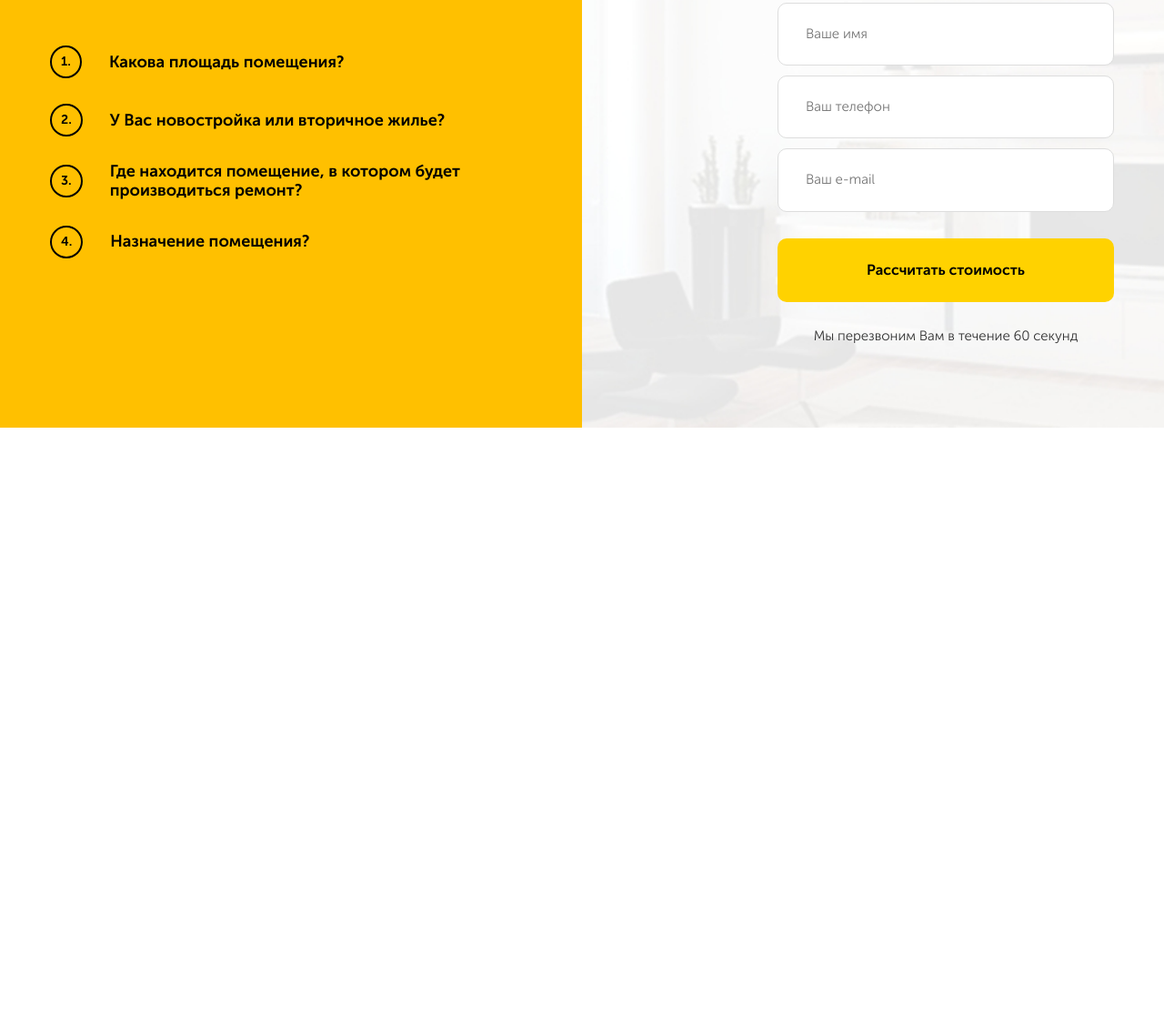
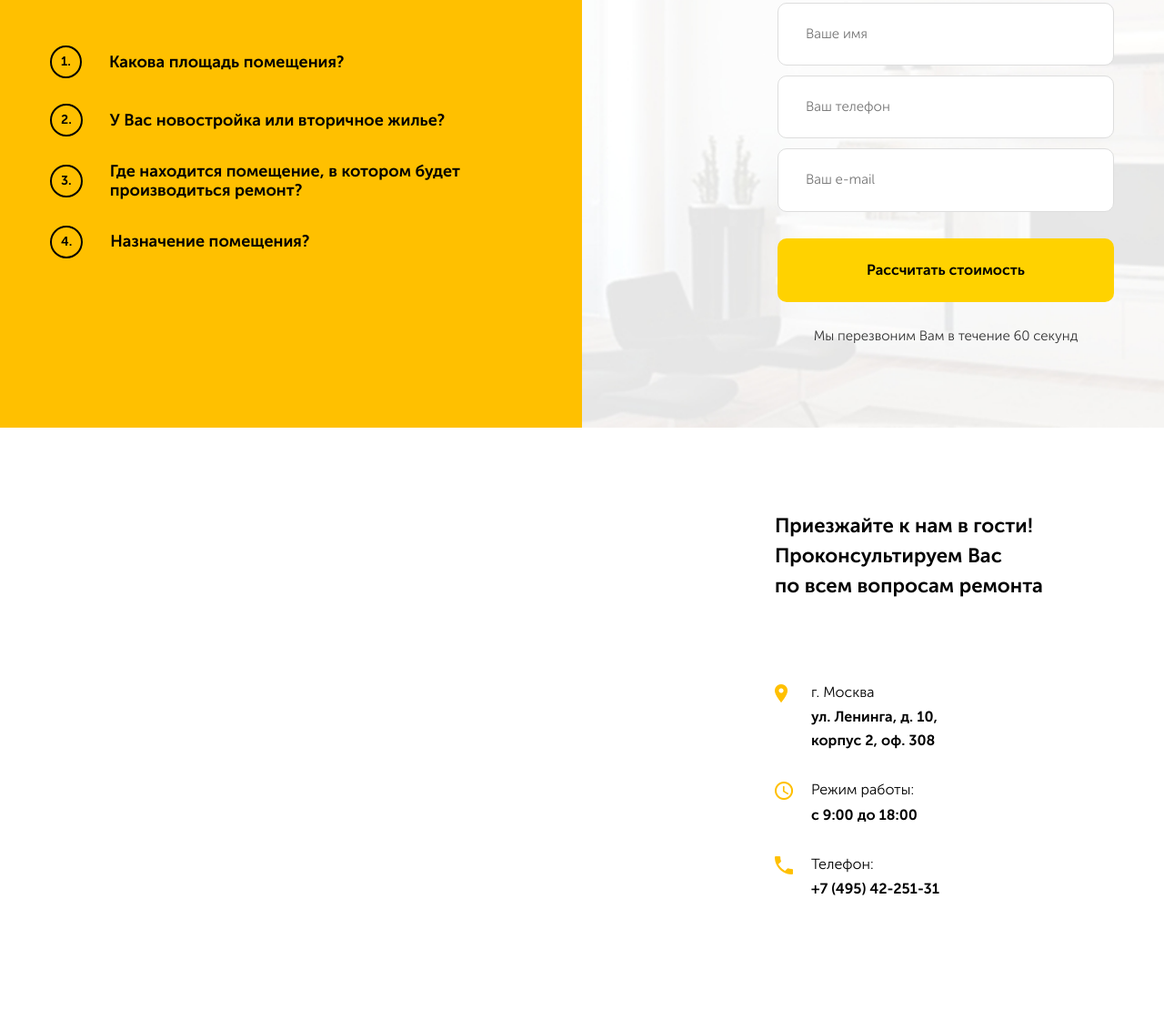
Before and after one commit to kovgansergey/homework22-required, a plain HTML site: page src/index.html in a window 1280 px wide. Shown: the part 3582-4692 px from the top of the page at 91% size. Before the commit the page ends 4052 px from the top, so only its background shows below. Drawn offline with nearby package versions, Linux system fonts and the light colour scheme.

Commit message:
сверстал подвал с картой

```diff
--- a/src/index.html
+++ b/src/index.html
@@ -3,7 +3,7 @@
 <head>
 	<meta http-equiv="Content-Type" content="text/html; charset=UTF-8">
 	<meta name="viewport" content="width=device-width, initial-scale=1, shrink-to-fit=no">
-	<title>homework21(required)</title>
+	<title>homework22(required)</title>
 	<link rel="stylesheet" href="css/normalize.css">
 	<link rel="stylesheet" href="css/animate.css">
 	<link rel="stylesheet" href="css/style.css">
@@ -256,6 +256,49 @@
 	</section>
 	<!-- /.brif -->
 
+	<!-- Подвал сайта с картой -->
+	<footer class="footer">
+		<div class="footer__map">
+			<script type="text/javascript" charset="utf-8" async src="https://api-maps.yandex.ru/services/constructor/1.0/js/?um=constructor%3A41861bb43d99066b7abea78076c89dce1b1feedddcda5db72417a0c8045884a6&amp;width=100%25&amp;height=640&amp;lang=ru_RU&amp;scroll=falce"></script>
+		</div>
+		<div class="container footer__container">
+			<div class="footer__card">
+				<p class="footer__title">Приезжайте к нам в гости!<br> Проконсультируем Вас<br>по всем вопросам ремонта</p>
+				<ul class="footer__list">
+					<li class="footer__item">
+						<div class="footer__icon">
+							<img src="img/footer/point-icon.png" alt="point">
+						</div>
+						<div class="footer__text">
+							<p class="footer__textr">г. Москва</p>
+							<p class="footer__textb">ул. Ленинга, д. 10,<br>корпус 2, оф. 308</p>
+						</div>
+					</li>
+					<li class="footer__item">
+						<div class="footer__icon">
+							<img src="img/footer/clock-icon.png" alt="clock">
+						</div>
+						<div class="footer__text">
+							<p class="footer__textr">Режим работы:</p>
+							<p class="footer__textb">с 9:00 до 18:00</p>
+						</div>
+					</li>
+					<li class="footer__item">
+						<div class="footer__icon">
+							<img src="img/footer/phone-icon.png" alt="phone">
+						</div>
+						<div class="footer__text">
+							<p class="footer__textr">Телефон:</p>
+							<a href="tel:+74954225131" class="footer__link footer__textb">+7 (495) 42-251-31</a>
+						</div>
+					</li>
+				</ul>
+			</div>
+		</div>
+		<!-- /.container -->
+	</footer>
+	<!-- /.footer -->
+
 	<!-- модальное окно -->
 	<div class="modal" id="modal">
 		<div class="modal-dialog">
--- /dev/null
+++ b/src/sass/blocks/_footer.sass
@@ -0,0 +1,43 @@
+.footer
+	position: relative
+	&__map
+		width: 50%
+		position: absolute
+		left: 0
+		top: 0
+	&__container
+		padding-top: 69px
+		padding-bottom: 88px
+		display: flex
+		justify-content: flex-end
+	&__card
+		max-width: 373px
+		width: 100%
+		color: #000000
+	&__title
+		margin-bottom: 92px
+		+bold
+		font-size: 22px
+		line-height: 33px
+	&__list
+		list-style: none
+		margin: 0
+		padding: 0
+	&__item
+		display: flex
+	&__icon
+		margin-right: 20px
+		width: 20px
+	&__text
+		margin-bottom: 32px
+		font-size: 16px
+		&r
+			margin: 0
+			margin-bottom: 5px
+		&b
+			margin: 0
+			+bold
+			line-height: 26px
+	&__link
+		text-decoration: none
+		color: #000000
--- a/src/sass/style.sass
+++ b/src/sass/style.sass
@@ -13,5 +13,7 @@
 @import "blocks/price"
 // Секция с вопросами
 @import "blocks/brif"
+// Подвал сайта с картой
+@import "blocks/footer"
 // Модальное окно
 @import "blocks/modal"
```
Also changed, not shown: src/css/style.css, src/img/footer/clock-icon.png (added), src/img/footer/phone-icon.png (added), src/img/footer/point-icon.png (added).
